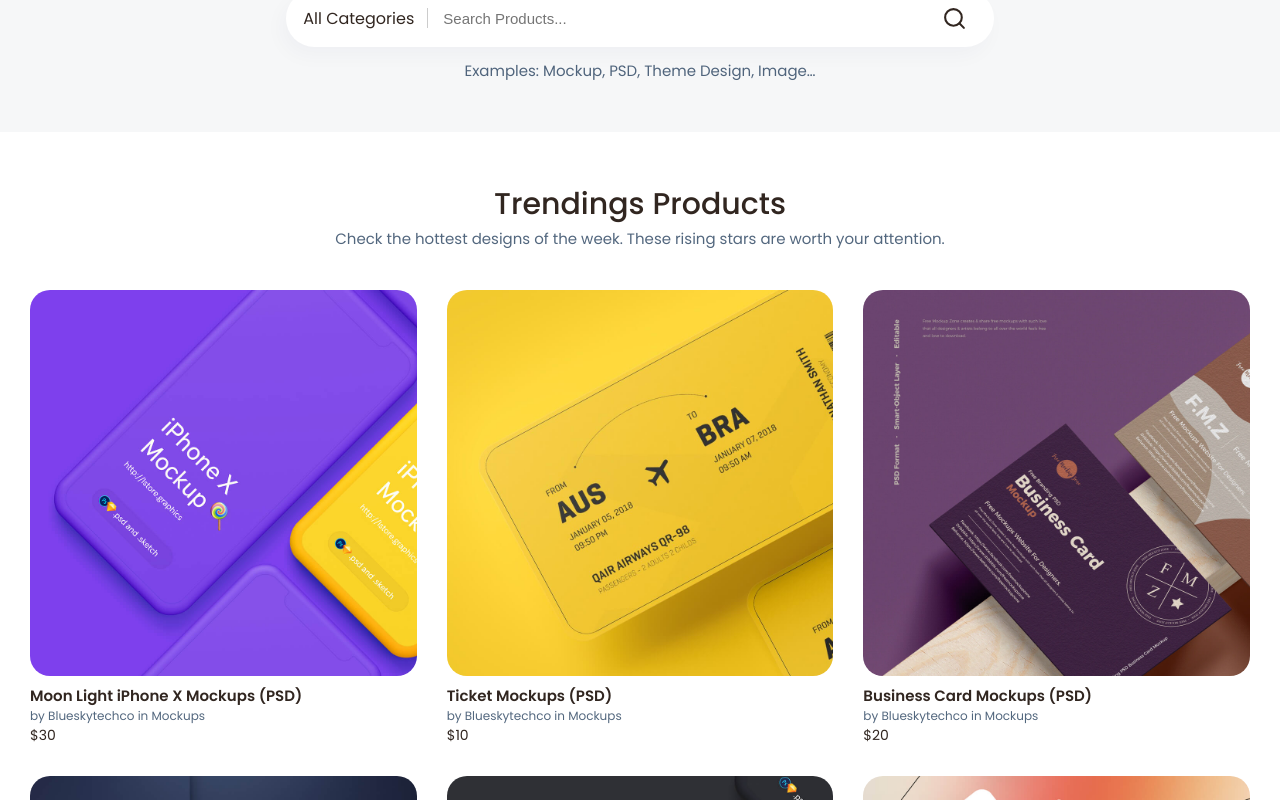
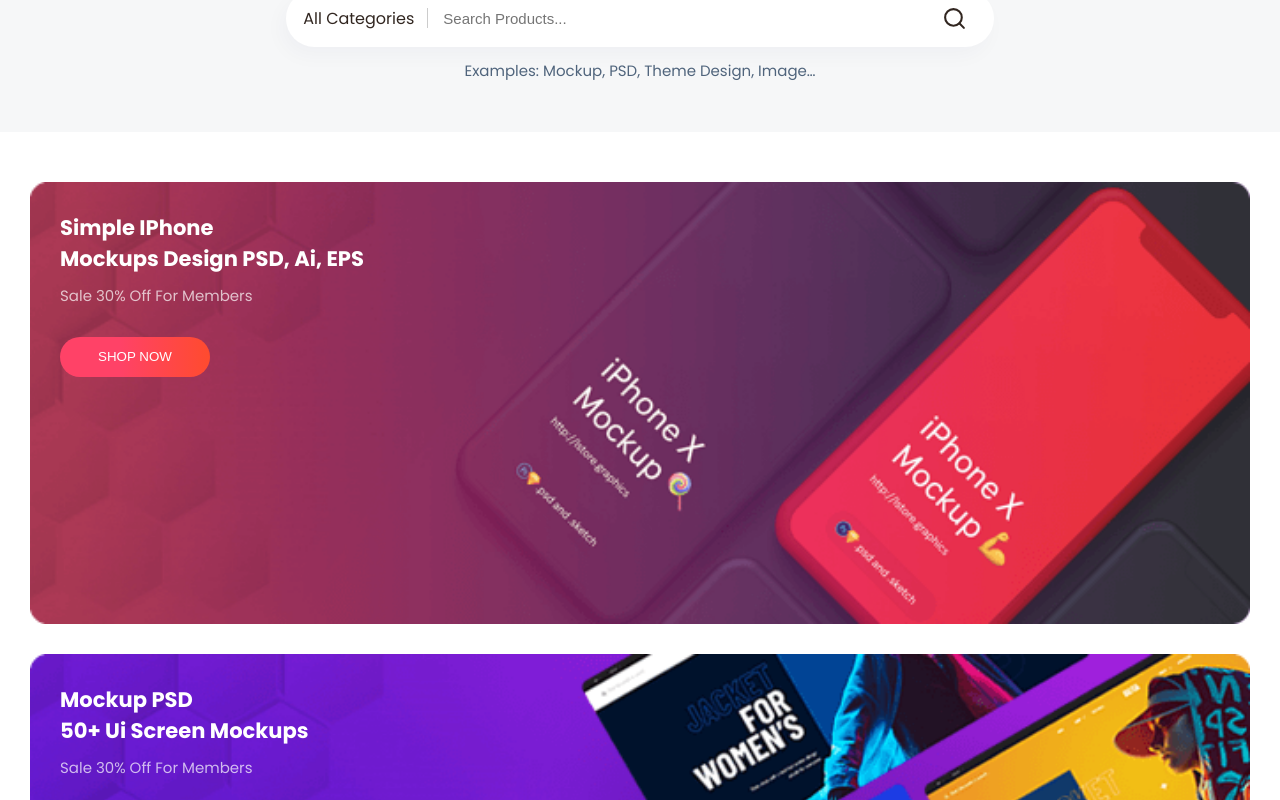
Before and after one commit to a-norchh/gosto, a React (Create React App) app: page / in a window 1280 px wide. Shown: the part 380-1180 px from the top of the page. Built offline with nearby package versions, Linux system fonts and the light colour scheme.

Commit message:
finished banner

```diff
--- a/src/App.js
+++ b/src/App.js
@@ -1,5 +1,5 @@
 import React from "react";
-import { BrowserRouter as Router, Routes, Route, Link } from "react-router-dom";
+import { BrowserRouter as Router, Routes, Route } from "react-router-dom";
 
 import { Header, Footer } from "./components/sections";
 import { Home } from "./components/pages";
--- a/src/assets/data/data.js
+++ b/src/assets/data/data.js
@@ -13,39 +13,6 @@
   {
     text: "contact us",
     path: "/contact",
-  },
-];
-
-export const hero = [
-  {
-    id: 1,
-    cover: "../images/hero/cate-h11_1.png",
-    name: "Web Themes",
-    items: "5",
-  },
-  {
-    id: 2,
-    cover: "../images/hero/cate-h11_2.png",
-    name: "UI Design",
-    items: "12",
-  },
-  {
-    id: 3,
-    cover: "../images/hero/cate-h11_3.png",
-    name: "3D Models",
-    items: "12",
-  },
-  {
-    id: 4,
-    cover: "../images/hero/cate-h11_5.png",
-    name: "Image Stock",
-    items: "15",
-  },
-  {
-    id: 5,
-    cover: "../images/hero/cate-h11.png",
-    name: "Mockup Design",
-    items: "7",
   },
 ];
 
@@ -123,6 +90,7 @@
     qty: 0,
   },
 ];
+
 export const banner = [
   {
     id: 1,
@@ -139,6 +107,7 @@
     cover: "../images/banner/b1.png",
   },
 ];
+
 export const topProducts = [
   {
     id: 20,
--- a/src/components/pages/Home.jsx
+++ b/src/components/pages/Home.jsx
@@ -1,10 +1,11 @@
 import React from "react";
-import { Hero, Product } from "../sections";
+import { Hero, Product, Banner } from "../sections";
 
 const Home = () => {
   return (
     <>
       <Hero />
+      <Banner />
       <Product />
     </>
   );
--- /dev/null
+++ b/src/components/sections/Banner.jsx
@@ -0,0 +1,28 @@
+import React from "react";
+import { banner } from "../../assets/data/data";
+
+const Banner = () => {
+  return (
+    <>
+      <section className="banner section__padding">
+        <div className="container">
+          <div className="banner__content">
+            {banner.map((item) => (
+              <div key={item.id} className="banner__content__item">
+                <img src={item.cover} alt="" />
+                <div className="banner__content__details">
+                  <h3>{item.title1}</h3>
+                  <h3>{item.title2}</h3>
+                  <p>{item.desc}</p>
+                  <button className="btn">shop now</button>
+                </div>
+              </div>
+            ))}
+          </div>
+        </div>
+      </section>
+    </>
+  );
+};
+
+export default Banner;
--- a/src/components/sections/Header.jsx
+++ b/src/components/sections/Header.jsx
@@ -1,4 +1,4 @@
-import React, { useState, useEffect } from "react";
+import React, { useState } from "react";
 import logo from "../../assets/images/logo.svg";
 import { navlist } from "../../assets/data/data";
 import { NavLink } from "react-router-dom";
@@ -20,10 +20,6 @@
       setStickyMenu(false);
     }
   };
-
-  // useEffect(() => {
-  //   stickyActive();
-  // }, []);
 
   window.addEventListener("scroll", stickyActive);
 
--- a/src/components/sections/index.js
+++ b/src/components/sections/index.js
@@ -1,7 +1,8 @@
 import Header from "./Header";
 import Hero from "./Hero";
 import SearchItems from "./SearchItems";
+import Banner from "./Banner";
 import Product from "./Product";
 import Footer from "./Footer";
 
-export { Header, Hero, Product, Footer, SearchItems };
+export { Header, Hero, Product, Banner, Footer, SearchItems };
--- /dev/null
+++ b/src/styles/sections/_banner.scss
@@ -0,0 +1,49 @@
+.banner {
+  background-color: var(--white-color);
+  &.section__padding {
+    @include mobile-screen {
+      padding: 5rem 0 0rem;
+    }
+  }
+
+  &__content {
+    display: grid;
+    grid-gap: 30px;
+    grid-template-columns: repeat(2, 1fr);
+    @include medium-screen {
+      grid-template-columns: repeat(1, 1fr);
+    }
+    &__item {
+      overflow: hidden;
+      position: relative;
+      width: 100%;
+      margin: 0 auto;
+      border-radius: 12px;
+      img {
+        transition: all 0.3s;
+      }
+      &:hover {
+        img {
+          transform: scale(1.1);
+        }
+      }
+    }
+    &__details {
+      position: absolute;
+      text-align: left;
+      padding: 30px;
+      left: 0;
+      top: 0;
+      color: var(--white-color);
+      p {
+        margin: 1rem auto 3rem;
+        color: var(--white-color);
+      }
+      .btn {
+        @include mobile-screen {
+          display: none;
+        }
+      }
+    }
+  }
+}
--- a/src/styles/sections/_sections-dir.scss
+++ b/src/styles/sections/_sections-dir.scss
@@ -3,3 +3,4 @@
 @import "./hero";
 @import "./search-items";
 @import "./product";
+@import "./banner";
```
